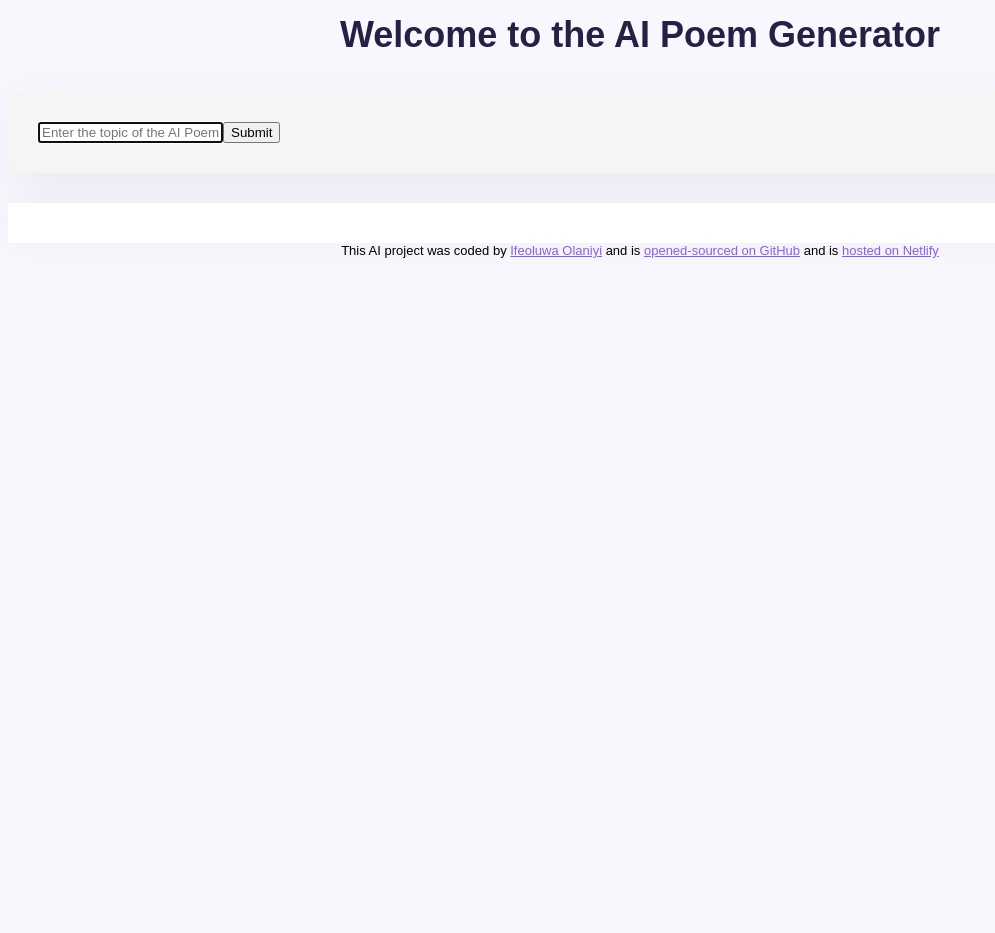
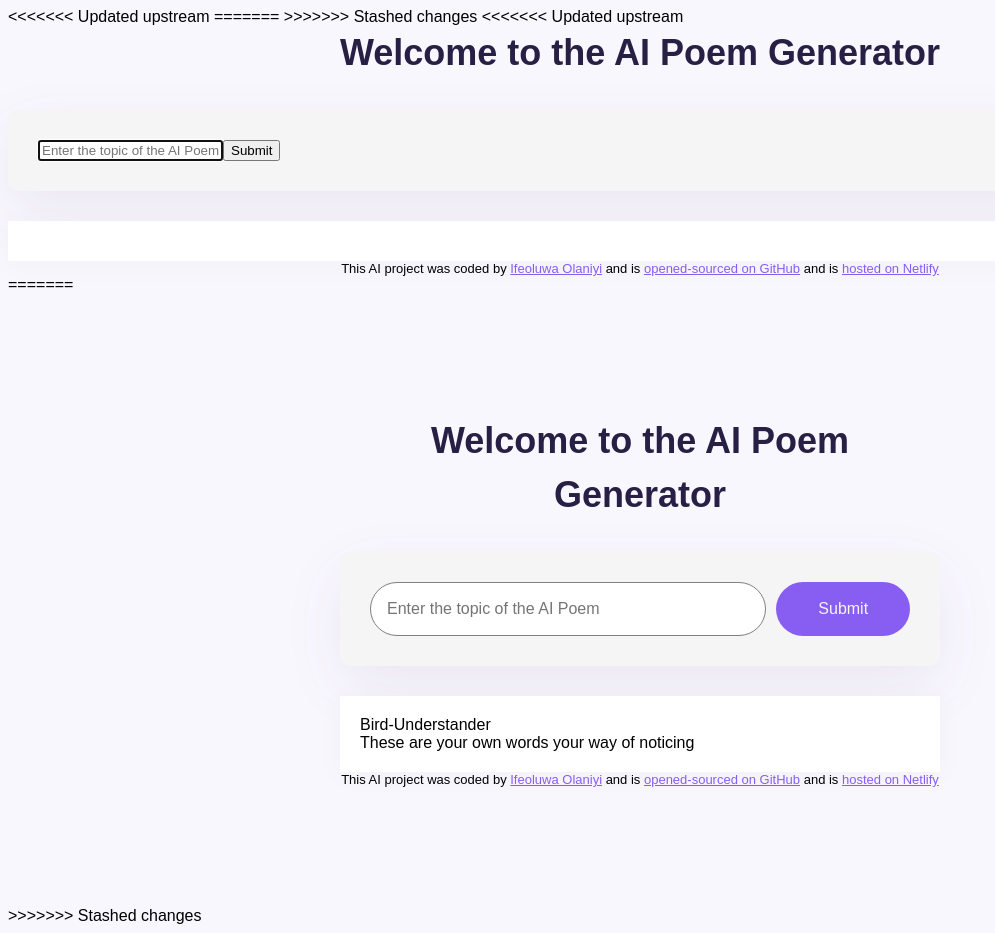
Before and after one commit to Ifeoluwa-Olaniyi/AI-Poem, a plain HTML site: page index.html in a window 1280 px wide. Shown: the whole page, without its empty margins (0-995 px from the left). Before the commit the page ends 800 px from the top, so only its background shows below. Drawn offline with nearby package versions, Linux system fonts and the light colour scheme.

Commit message:
index.html

```diff
--- a/index.html
+++ b/index.html
@@ -3,11 +3,15 @@
   <head>
     <meta charset="UTF-8" />
     <meta name="viewpoint" content="width=device-width" />
+<<<<<<< Updated upstream
     <script src="https://unpkg.com/typewriter-effect@latest/dist/core.js"></script>
+=======
+>>>>>>> Stashed changes
     <link rel="stylesheet" href="src1/style.css" />
     <title>AI Poem Generator</title>
   </head>
   <body>
+<<<<<<< Updated upstream
     <header><h1>Welcome to the AI Poem Generator</h1></header>
     <main>
       <form id="poem-generator-form">
@@ -37,6 +41,47 @@
       >
     </footer>
 
+=======
+    <div class="container">
+      <header><h1>Welcome to the AI Poem Generator</h1></header>
+      <main>
+        <form>
+          <input
+            type="text"
+            placeholder="Enter the topic of the AI Poem"
+            autofocus
+            required
+            autocomplete="off"
+            class="instructions"
+          />
+          <input type="submit" class="submit-button" />
+        </form>
+        <div class="poem">
+          Bird-Understander
+
+          <br />
+          These are your own words your way of noticing
+        </div>
+      </main>
+      <footer>
+        This AI project was coded by
+        <a href="https://github.com/Ifeoluwa-Olaniyi" target="_blank">
+          Ifeoluwa Olaniyi</a
+        >
+        and is
+        <a
+          href="https://github.com/Ifeoluwa-Olaniyi/AI-Poem.git"
+          target=" _blank"
+          >opened-sourced on GitHub</a
+        >
+        and is
+        <a href="https://shecodes-ai-poem.netlify.app/" target="_blank">
+          hosted on Netlify</a
+        >
+      </footer>
+    </div>
+
+>>>>>>> Stashed changes
     <script src="src1/index.js"></script>
   </body>
 </html>
```
